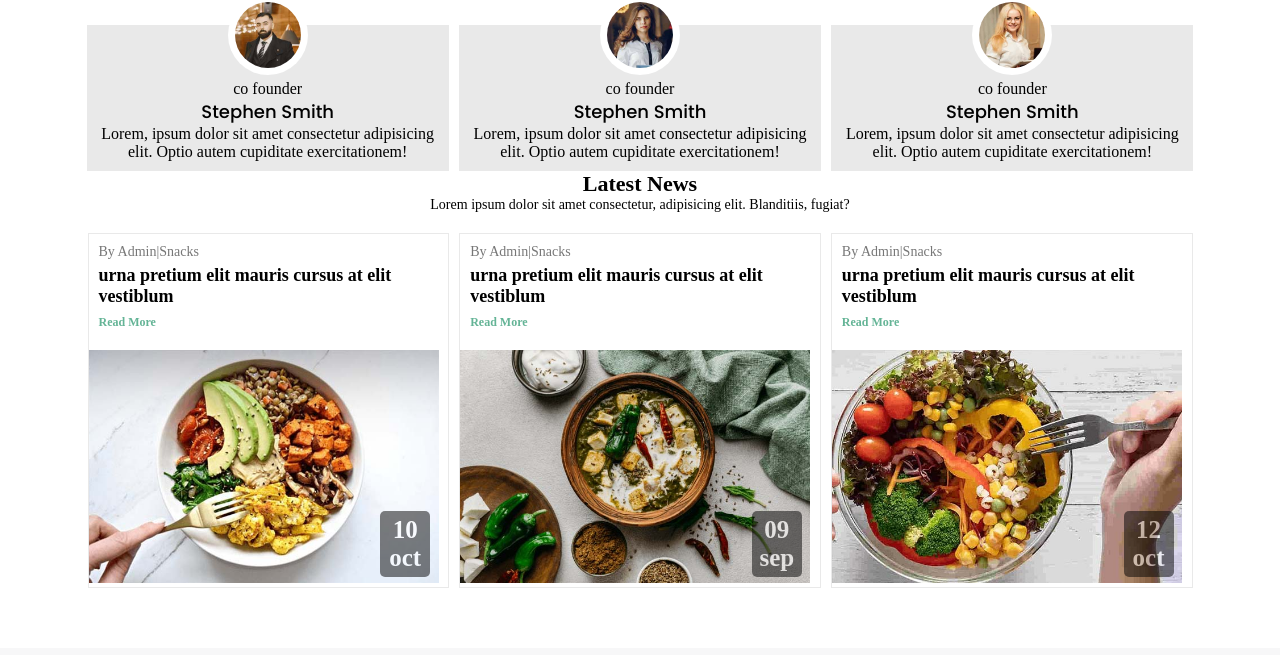
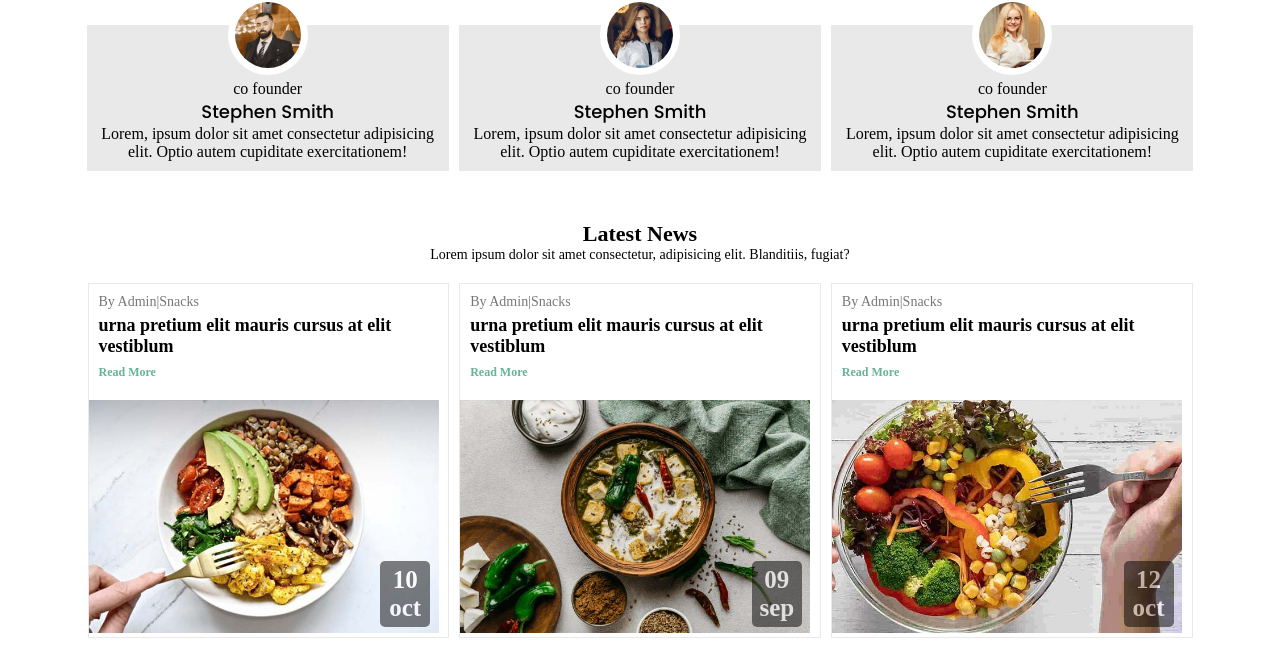
Before and after one commit to olamide-15/foodzy2, a plain HTML site: page index.html in a window 1280 px wide. Shown: the part 3544-4199 px from the top of the page. Drawn offline with Linux system fonts and the light colour scheme.

Commit message:
gapUpdate

```diff
--- a/style.css
+++ b/style.css
@@ -1267,7 +1267,7 @@ h5 > span{
 .secEight{
     width: 1105px;
     margin-inline: auto;
-    margin-bottom: 60px;
+    margin-top: 50px;
 }
 
 .latestNews{
```
